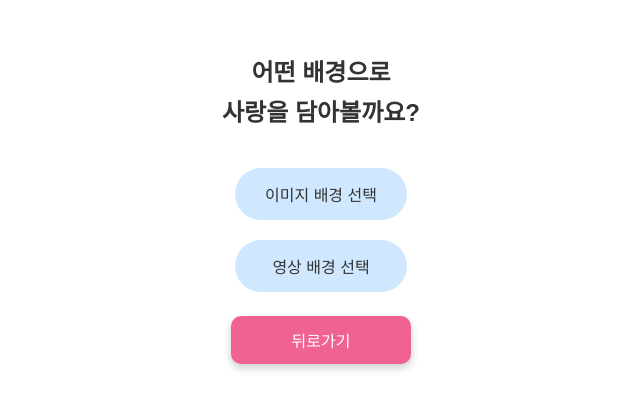
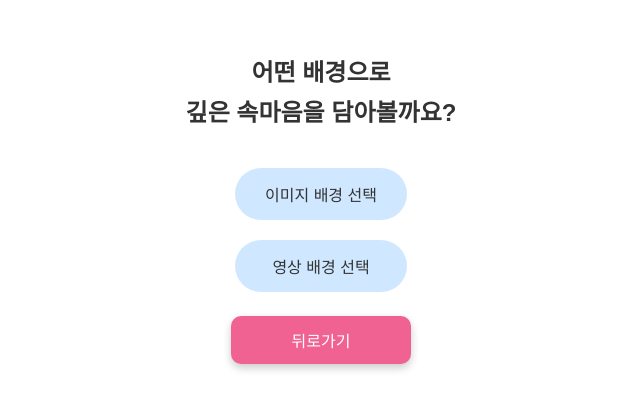
Before and after one commit to xeon-243859/ppongtok-app, a React (Vite) app: page /style/select in a window 1280 px wide. Shown: the part 220-630 px from the top of the page, without its empty margins (319-959 px from the left). Built offline with nearby package versions, Linux system fonts and the light colour scheme.

Commit message:
💌 LoveFormPage 및 StyleSelectPage 수정사항 반영

```diff
--- a/src/pages/LoveFormPage.jsx
+++ b/src/pages/LoveFormPage.jsx
@@ -18,7 +18,7 @@ const LoveFormPage = () => {
 
   return (
     <div className="love-form-container">
-      <h2 className="form-title-line1">마음속 사랑을 살며시</h2>
+      <h2 className="form-title-line1">나의 깊은 속마음을</h2>
       <h2 className="form-title-line2">남겨보세요</h2>
 
       <textarea
--- a/src/pages/StyleSelectPage.jsx
+++ b/src/pages/StyleSelectPage.jsx
@@ -27,7 +27,7 @@ const StyleSelectPage = () => {
   return (
     <div className="style-select-container">
       {showLine1 && <h2 className="style-title-line1">어떤 배경으로</h2>}
-      {showLine2 && <h2 className="style-title-line2">사랑을 담아볼까요?</h2>}
+      {showLine2 && <h2 className="style-title-line2">깊은 속마음을 담아볼까요?</h2>}
 
       <div className="style-button-group">
         <button onClick={handleImageClick}>이미지 배경 선택</button>
```
